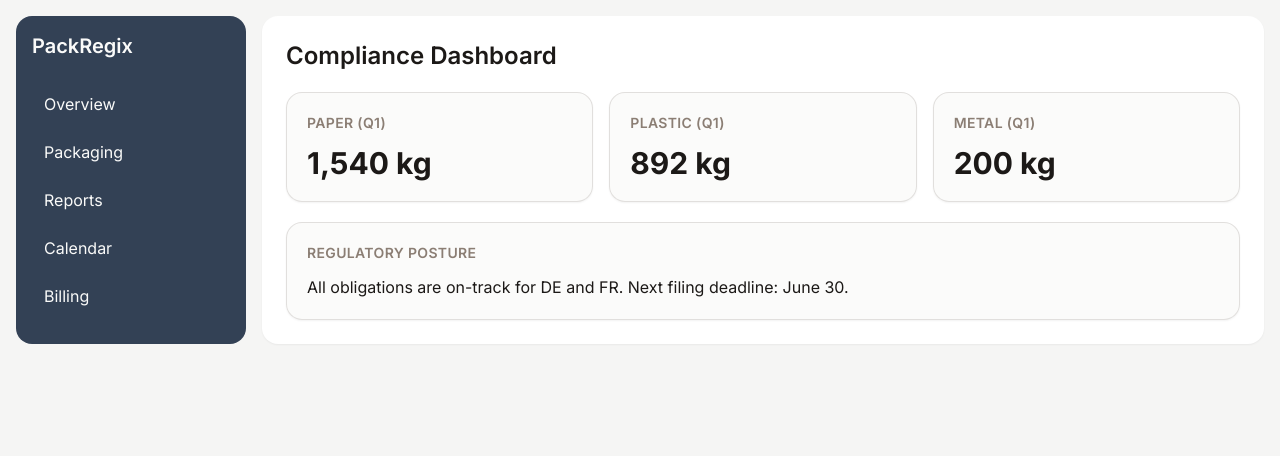
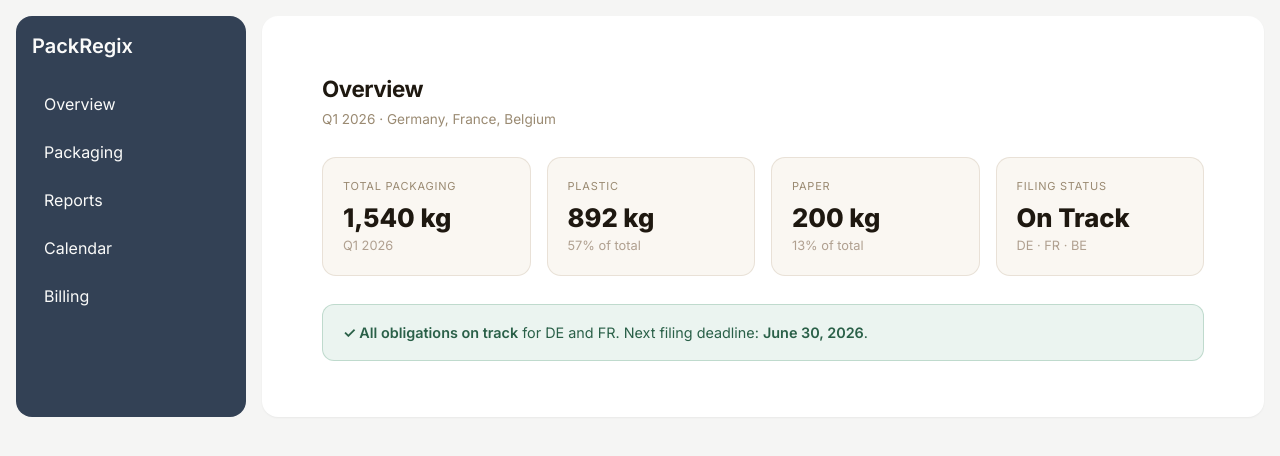
Before and after one commit to BoringEuropeanDev/PackRegix, a Next.js app: page /dashboard in a window 1280 px wide. Shown: the top 456 px of the page. Built offline with nearby package versions, Linux system fonts and the light colour scheme.

Commit message:
Update page.tsx

```diff
--- a/app/dashboard/page.tsx
+++ b/app/dashboard/page.tsx
@@ -1,15 +1,56 @@
-import { Card } from '@/components/Card';
+export default function DashboardPage() {
+  const stats = [
+    { label: 'Total Packaging', value: '1,540 kg', sub: 'Q1 2026' },
+    { label: 'Plastic', value: '892 kg', sub: '57% of total' },
+    { label: 'Paper', value: '200 kg', sub: '13% of total' },
+    { label: 'Filing Status', value: 'On Track', sub: 'DE · FR · BE' },
+  ]
+  return (
+    <>
+      <style>{`
+        ${sharedStyles}
+        .grid4 { display: grid; grid-template-columns: repeat(4,1fr); gap: 16px; margin-bottom: 28px; }
+        @media(max-width:900px){ .grid4 { grid-template-columns: repeat(2,1fr); } }
+        .alert { background: rgba(61,143,106,0.1); border: 1px solid rgba(61,143,106,0.25); border-radius: 12px; padding: 16px 20px; color: #2a6048; font-size: 0.9rem; line-height: 1.6; }
+        .alert strong { font-weight: 600; }
+      `}</style>
+      <div className="pg">
+        <div className="pg-head">
+          <div>
+            <div className="pg-title">Overview</div>
+            <div className="pg-sub">Q1 2026 · Germany, France, Belgium</div>
+          </div>
+        </div>
+        <div className="grid4">
+          {stats.map(s => (
+            <div key={s.label} className="card">
+              <div className="card-label">{s.label}</div>
+              <div className="card-val">{s.value}</div>
+              <div className="card-sub">{s.sub}</div>
+            </div>
+          ))}
+        </div>
+        <div className="alert">
+          <strong>✓ All obligations on track</strong> for DE and FR. Next filing deadline: <strong>June 30, 2026</strong>.
+        </div>
+      </div>
+    </>
+  )
+}
 
-export default function DashboardPage() {
-  return (
-    <div className="space-y-5">
-      <h1 className="text-2xl font-semibold">Compliance Dashboard</h1>
-      <div className="grid gap-4 md:grid-cols-3">
-        <Card title="Paper (Q1)"><p className="text-3xl font-bold">1,540 kg</p></Card>
-        <Card title="Plastic (Q1)"><p className="text-3xl font-bold">892 kg</p></Card>
-        <Card title="Metal (Q1)"><p className="text-3xl font-bold">200 kg</p></Card>
-      </div>
-      <Card title="Regulatory posture"><p>All obligations are on-track for DE and FR. Next filing deadline: June 30.</p></Card>
-    </div>
-  );
-}
+const sharedStyles = `
+  *, *::before, *::after { margin: 0; padding: 0; box-sizing: border-box; }
+  body { font-family: -apple-system, BlinkMacSystemFont, 'Segoe UI', sans-serif; background: #f0ece4; }
+  .pg { padding: 32px 36px; max-width: 1100px; }
+  .pg-head { display: flex; justify-content: space-between; align-items: flex-start; margin-bottom: 28px; gap: 16px; flex-wrap: wrap; }
+  .pg-title { font-size: 1.4rem; font-weight: 700; color: #1e1810; letter-spacing: -0.02em; }
+  .pg-sub { font-size: 0.85rem; color: #9a8a72; margin-top: 3px; }
+  .card { background: #faf7f2; border: 1px solid rgba(180,160,130,0.25); border-radius: 14px; padding: 20px; }
+  .card-label { font-size: 11px; text-transform: uppercase; letter-spacing: 0.07em; color: #9a8a72; margin-bottom: 10px; }
+  .card-val { font-size: 1.6rem; font-weight: 800; color: #1e1810; line-height: 1; margin-bottom: 6px; }
+  .card-sub { font-size: 0.8rem; color: #b0a090; }
+  .action-btn { background: #1e1810; color: #f5f0e8; font-size: 0.875rem; font-weight: 600; padding: 10px 20px; border: none; border-radius: 9px; cursor: pointer; transition: background 0.15s; white-space: nowrap; }
+  .action-btn:hover { background: #3a2e1e; }
+  .ghost-btn { background: #faf7f2; color: #4a3f2f; font-size: 0.875rem; font-weight: 500; padding: 10px 20px; border: 1px solid rgba(180,160,130,0.35); border-radius: 9px; cursor: pointer; transition: background 0.15s; white-space: nowrap; }
+  .ghost-btn:hover { background: #f0ece4; }
+`
```
